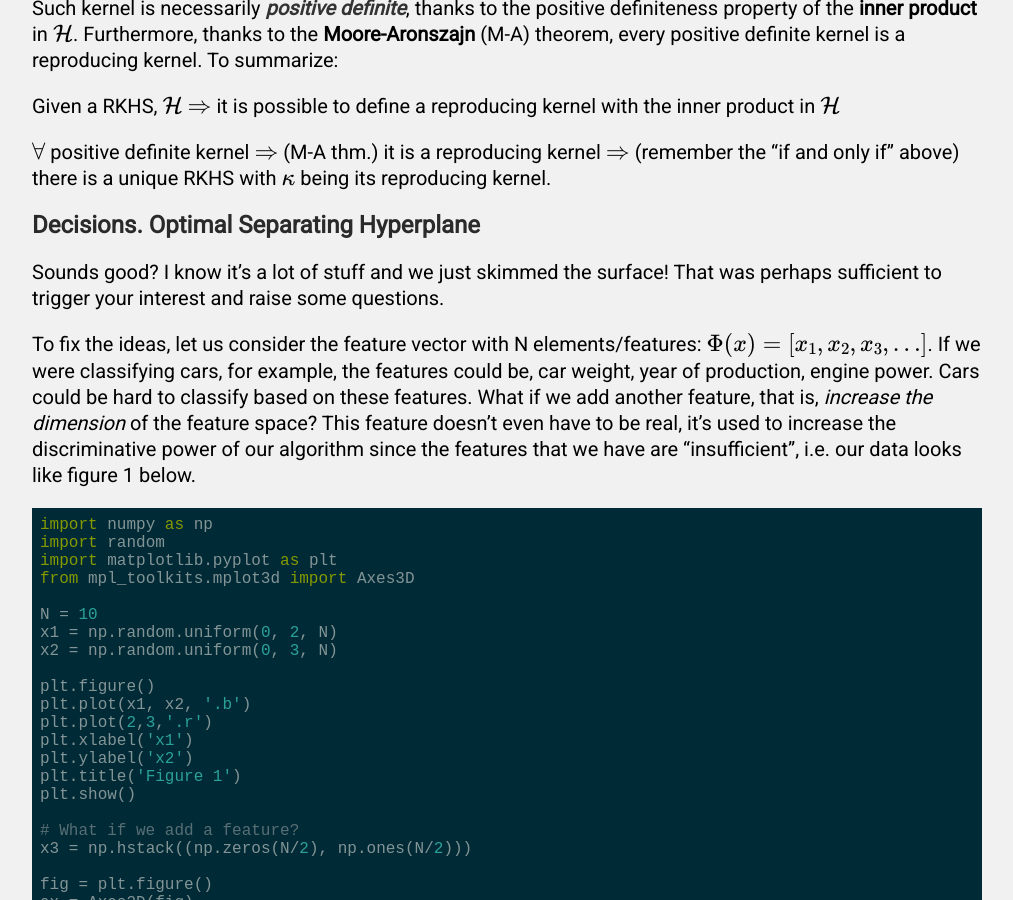
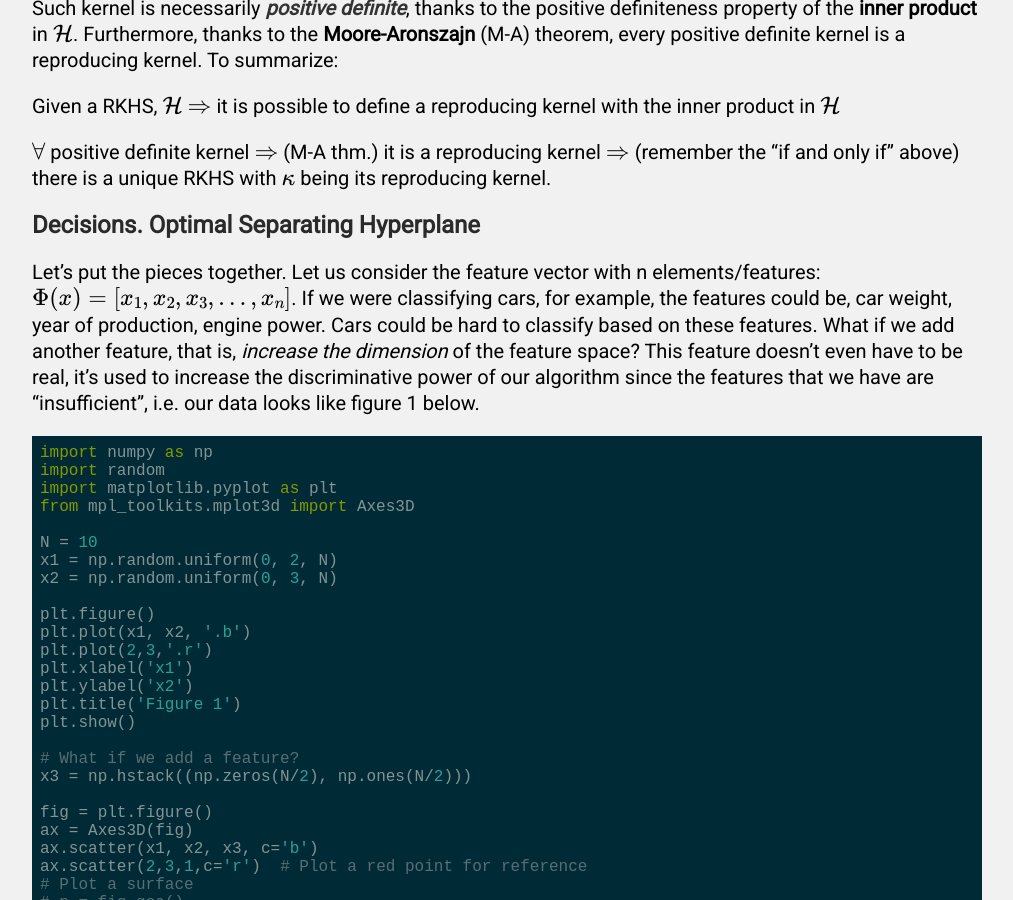
Before and after one commit to FullSimplify/FullSimplify.github.io, a Jekyll site: the page built from _posts/2000-01-02-Support-Vector-Machines,-a-Gentle-Introduction.md, in a window 1280 px wide and 900 px high, scrolled down 4443 px. Shown: the whole window, without its empty margins (133-1146 px from the left). Built offline with Jekyll 4.4.1, drawn with Linux system fonts in a browser that asks for light colours; formulas are drawn with MathJax 3.

Commit message:
Update 2000-01-02-Support-Vector-Machines,-a-Gentle-Introduction.md

````diff
--- a/_posts/2000-01-02-Support-Vector-Machines,-a-Gentle-Introduction.md
+++ b/_posts/2000-01-02-Support-Vector-Machines,-a-Gentle-Introduction.md
@@ -137,9 +137,7 @@
 
 ## Decisions. Optimal Separating Hyperplane
 
-Sounds good? I know it's a lot of stuff and we just skimmed the surface! That was perhaps sufficient to trigger your interest and raise some questions.
-
-To fix the ideas, let us consider the feature vector with N elements/features: $$\Phi(x)=[x_1,x_2,x_3,…]$$. If we were classifying cars, for example, the features could be, car weight, year of production, engine power. Cars could be hard to classify based on these features. What if we add another feature, that is, *increase the dimension* of the feature space? This feature doesn't even have to be real, it's used to increase the discriminative power of our algorithm since the features that we have are "insufficient", i.e. our data looks like figure 1 below.
+Let's put the pieces together. Let us consider the feature vector with n elements/features: $$\Phi(x)=[x_1,x_2,x_3,…,x_n]$$. If we were classifying cars, for example, the features could be, car weight, year of production, engine power. Cars could be hard to classify based on these features. What if we add another feature, that is, *increase the dimension* of the feature space? This feature doesn't even have to be real, it's used to increase the discriminative power of our algorithm since the features that we have are "insufficient", i.e. our data looks like figure 1 below.
 
 
 ```python
````
